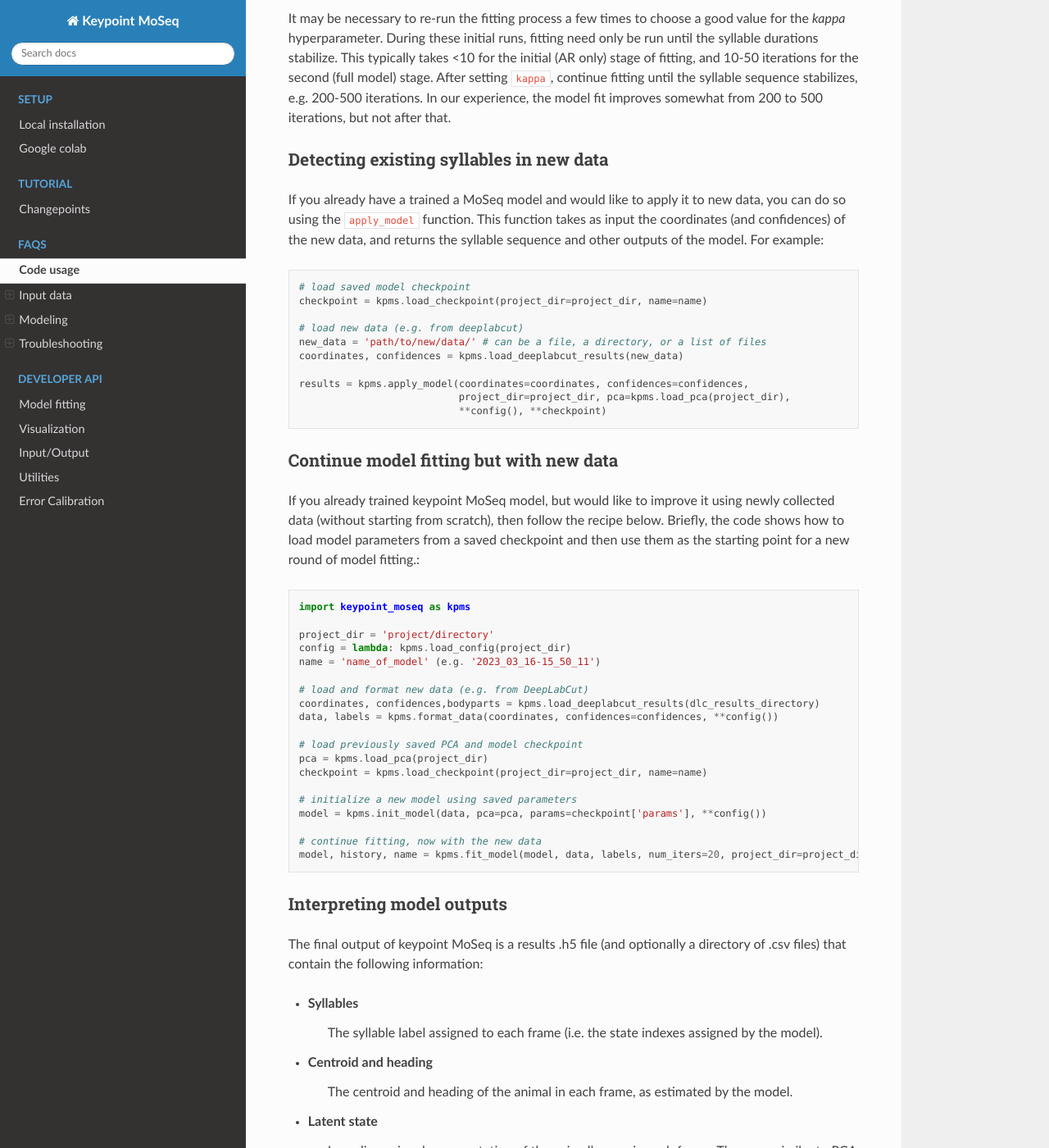
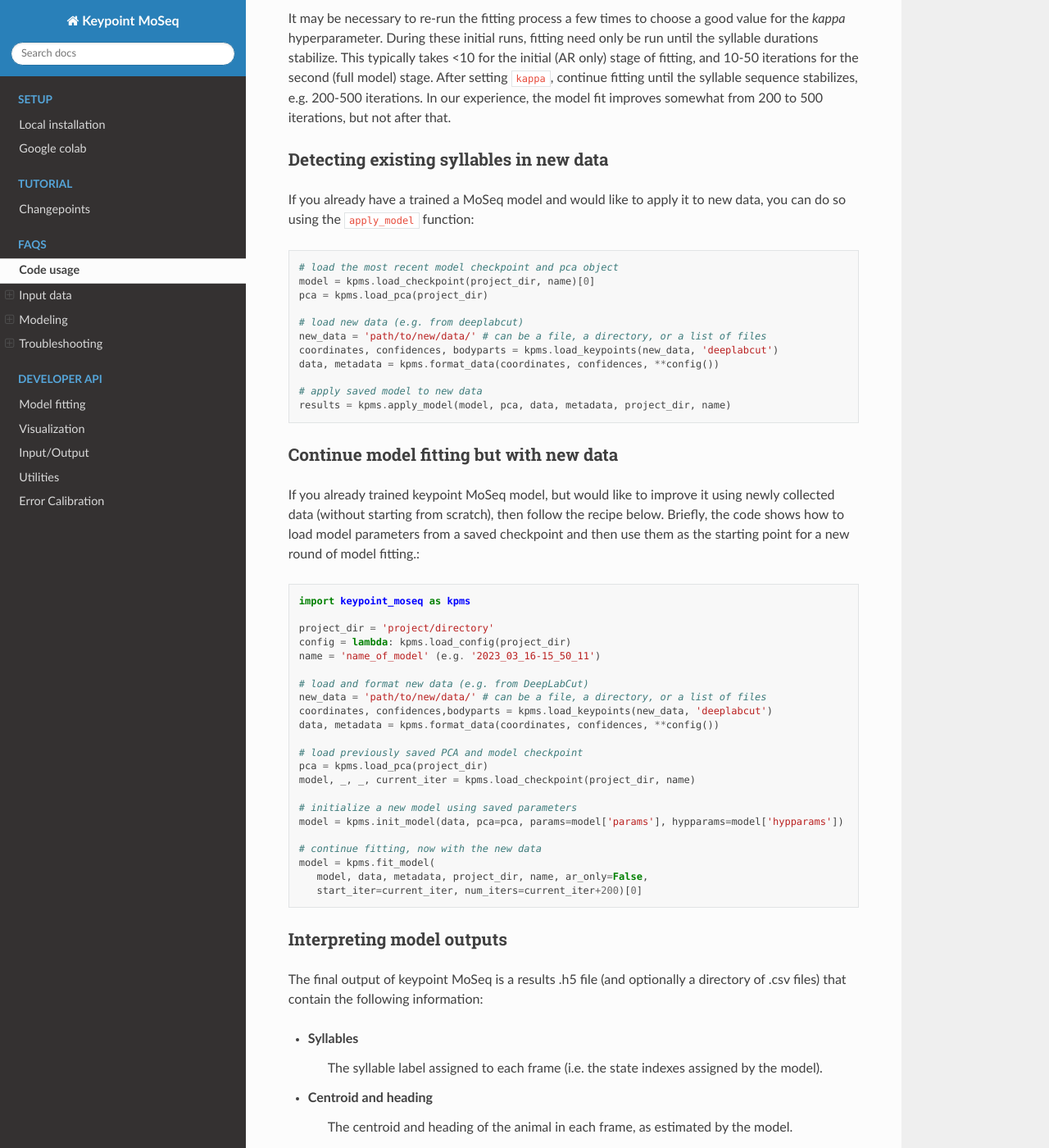
Before and after one commit to dattalab/keypoint-moseq, a Sphinx documentation site: the page built from docs/source/FAQs.rst, in a window 1280 px wide and 1400 px high, scrolled down 4201 px. Shown: the whole window at 82% size. Built offline with Sphinx 7.4.7 and the Read the Docs theme 2.0.0, drawn with Linux system fonts in a browser that asks for light colours; pages that are not in the unit, such as notebooks, are missing from menus; some of the changed text lies outside the part shown.

Commit message:
reformat and bug fixes

```diff
--- a/docs/source/FAQs.rst
+++ b/docs/source/FAQs.rst
@@ -128,18 +128,19 @@ It may be necessary to re-run the fitting process a few times to choose a good v
 
 Detecting existing syllables in new data
 ----------------------------------------
-If you already have a trained a MoSeq model and would like to apply it to new data, you can do so using the ``apply_model`` function. This function takes as input the coordinates (and confidences) of the new data, and returns the syllable sequence and other outputs of the model. For example::
+If you already have a trained a MoSeq model and would like to apply it to new data, you can do so using the ``apply_model`` function::
 
-   # load saved model checkpoint
-   checkpoint = kpms.load_checkpoint(project_dir=project_dir, name=name)
+   # load the most recent model checkpoint and pca object
+   model = kpms.load_checkpoint(project_dir, name)[0]
+   pca = kpms.load_pca(project_dir)
 
    # load new data (e.g. from deeplabcut)
    new_data = 'path/to/new/data/' # can be a file, a directory, or a list of files
-   coordinates, confidences = kpms.load_deeplabcut_results(new_data)
+   coordinates, confidences, bodyparts = kpms.load_keypoints(new_data, 'deeplabcut')
+   data, metadata = kpms.format_data(coordinates, confidences, **config())
 
-   results = kpms.apply_model(coordinates=coordinates, confidences=confidences,
-                              project_dir=project_dir, pca=kpms.load_pca(project_dir),
-                              **config(), **checkpoint)
+   # apply saved model to new data
+   results = kpms.apply_model(model, pca, data, metadata, project_dir, name)
 
 
 Continue model fitting but with new data
@@ -153,18 +154,21 @@ If you already trained keypoint MoSeq model, but would like to improve it using
    name = 'name_of_model' (e.g. '2023_03_16-15_50_11')
 
    # load and format new data (e.g. from DeepLabCut)
-   coordinates, confidences,bodyparts = kpms.load_deeplabcut_results(dlc_results_directory)
-   data, labels = kpms.format_data(coordinates, confidences=confidences, **config())
+   new_data = 'path/to/new/data/' # can be a file, a directory, or a list of files
+   coordinates, confidences,bodyparts = kpms.load_keypoints(new_data, 'deeplabcut')
+   data, metadata = kpms.format_data(coordinates, confidences, **config())
 
    # load previously saved PCA and model checkpoint
    pca = kpms.load_pca(project_dir)
-   checkpoint = kpms.load_checkpoint(project_dir=project_dir, name=name)
+   model, _, _, current_iter = kpms.load_checkpoint(project_dir, name)
 
    # initialize a new model using saved parameters
-   model = kpms.init_model(data, pca=pca, params=checkpoint['params'], **config())
+   model = kpms.init_model(data, pca=pca, params=model['params'], hypparams=model['hypparams'])
 
    # continue fitting, now with the new data
-   model, history, name = kpms.fit_model(model, data, labels, num_iters=20, project_dir=project_dir)
+   model = kpms.fit_model(
+      model, data, metadata, project_dir, name, ar_only=False,
+      start_iter=current_iter, num_iters=current_iter+200)[0]
 
 
 Interpreting model outputs
@@ -217,6 +221,13 @@ There are two main causes of GPU out of memory (OOM) errors:
 
     - Larger GPUs can be accessed using colab pro.
 
+  - Partially serialize the computations. By default, the modeling is parallelized across the full dataset. We also created an option, however, to split the data into batches that are processed serially. To enable this option, run the following code *before fitting the model* (if you have already initiated model fitting the kernel must be restarted)::
+
+      from jax_moseq.utils import set_mixed_map_iters
+      set_mixed_map_iters(4)
+
+   This will split the data into 4 batches, which should reduce the memory requirements about 4-fold but also result in a 4-fold slow-down. The number of batches can be adjusted as needed.
+
   - Switch to single-precision computing by running the code below immediarely after importing keypoint MoSeq. Note that this may result in numerical instability which will cause NaN values to appear during fitting. Keypoint MoSeq will abort fitting if this occurs::
 
       import jax
@@ -228,25 +239,21 @@ There are two main causes of GPU out of memory (OOM) errors:
     - To fit a subset of the data, specify the subset as a list of paths during data loading::
 
         initial_data = ['path/to/file1.h5', 'path/to/file2.h5']
-        coordinates, confidences = kpms.load_deeplabcut_results(initial_data)
+        coordinates, confidences = kpms.load_keypoints(initial_data, 'deeplabcut')
 
     - After model fitting, apply the model serially to new data as follows::
 
-        checkpoint = kpms.load_checkpoint(project_dir=project_dir, name=name)
+        model = kpms.load_checkpoint(project_dir, name)[0]
+        pca = kpms.load_pca(project_dir)
 
         new_data_batch1 = ['path/to/file3.h5', 'path/to/second/file4.h5']
         new_data_batch2 = ['path/to/file5.h5', 'path/to/second/file6.h5']
 
         for batch in [initial_data, new_data_batch1, new_data_batch2]:
 
-            coordinates, confidences = kpms.load_deeplabcut_results(batch)
-
-            results = kpms.apply_model(
-                coordinates=coordinates, confidences=confidences,
-                use_saved_states=False, pca=kpms.load_pca(project_dir),
-                project_dir=project_dir, **config(), **checkpoint, num_iters=5)
-
-
+            coordinates, confidences = coordinates, confidences = kpms.load_keypoints(batch, 'deeplabcut')
+            data = kpms.format_data(coordinates, confidences, **config())
+            results = kpms.apply_model(model, pca, data, metadata, project_dir, name)
 
 NaNs during fitting
 -------------------
```
Also changed, not shown: 5 other files.
